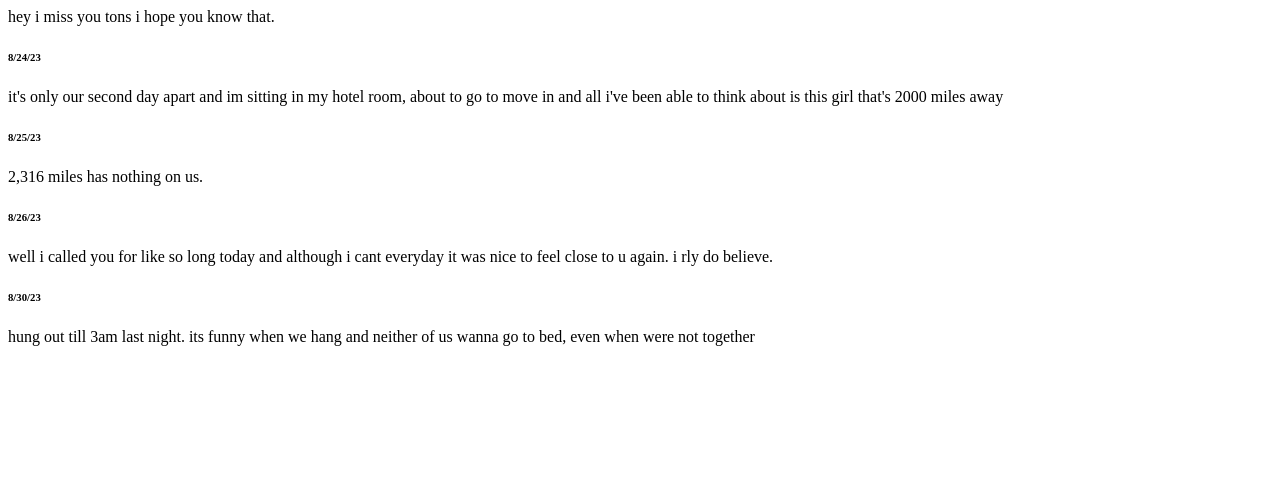
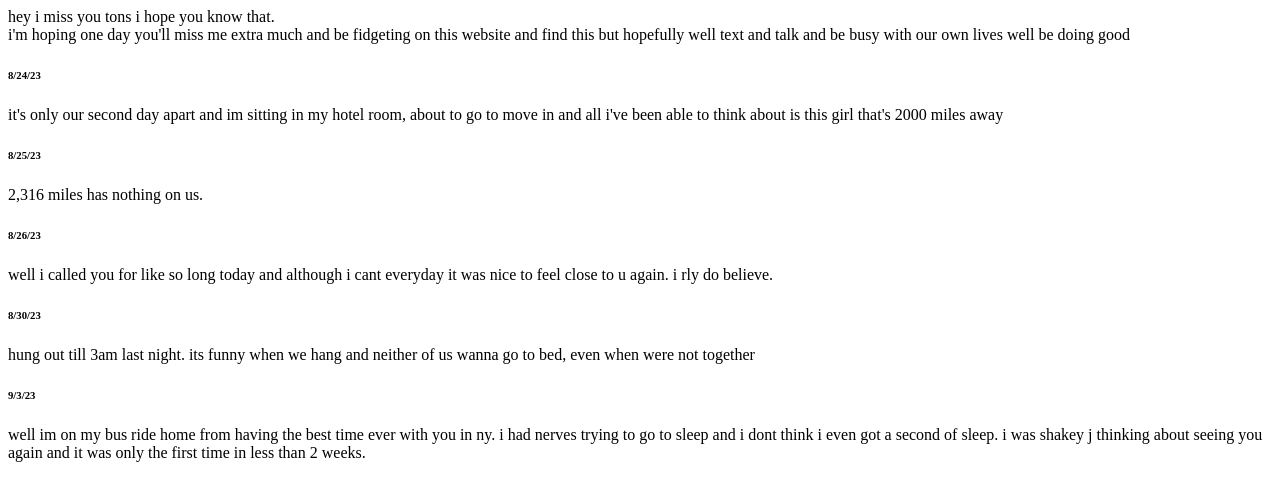
Before and after one commit to 23mcdonaldm/countdown-surprise, a plain HTML site: page why.html in a window 1280 px wide. Drawn offline with Linux system fonts and the light colour scheme.

Commit message:
why.html

```diff
--- a/why.html
+++ b/why.html
@@ -10,6 +10,7 @@
     </head>
     <body>
         hey i miss you tons i hope you know that.
+        <div>i'm hoping one day you'll miss me extra much and be fidgeting on this website and find this but hopefully well text and talk and be busy with our own lives well be doing good</div>
         <h6>8/24/23</h6>
         <div>it's only our second day apart and im sitting in my hotel room, about to go to move in and all i've been able to think about is this girl that's 2000 miles away </div>
         <h6>8/25/23</h6>
@@ -18,6 +19,7 @@
         <div>well i called you for like so long today and although i cant everyday it was nice to feel close to u again. i rly do believe.</div>
         <h6>8/30/23</h6>
         <div>hung out till 3am last night. its funny when we hang and neither of us wanna go to bed, even when were not together</div>
-
+        <h6>9/3/23</h6>
+        <div>well im on my bus ride home from having the best time ever with you in ny. i had nerves trying to go to sleep and i dont think i even got a second of sleep. i was shakey j thinking about seeing you again and it was only the first time in less than 2 weeks.</div>
     </body>
 </html>
```
